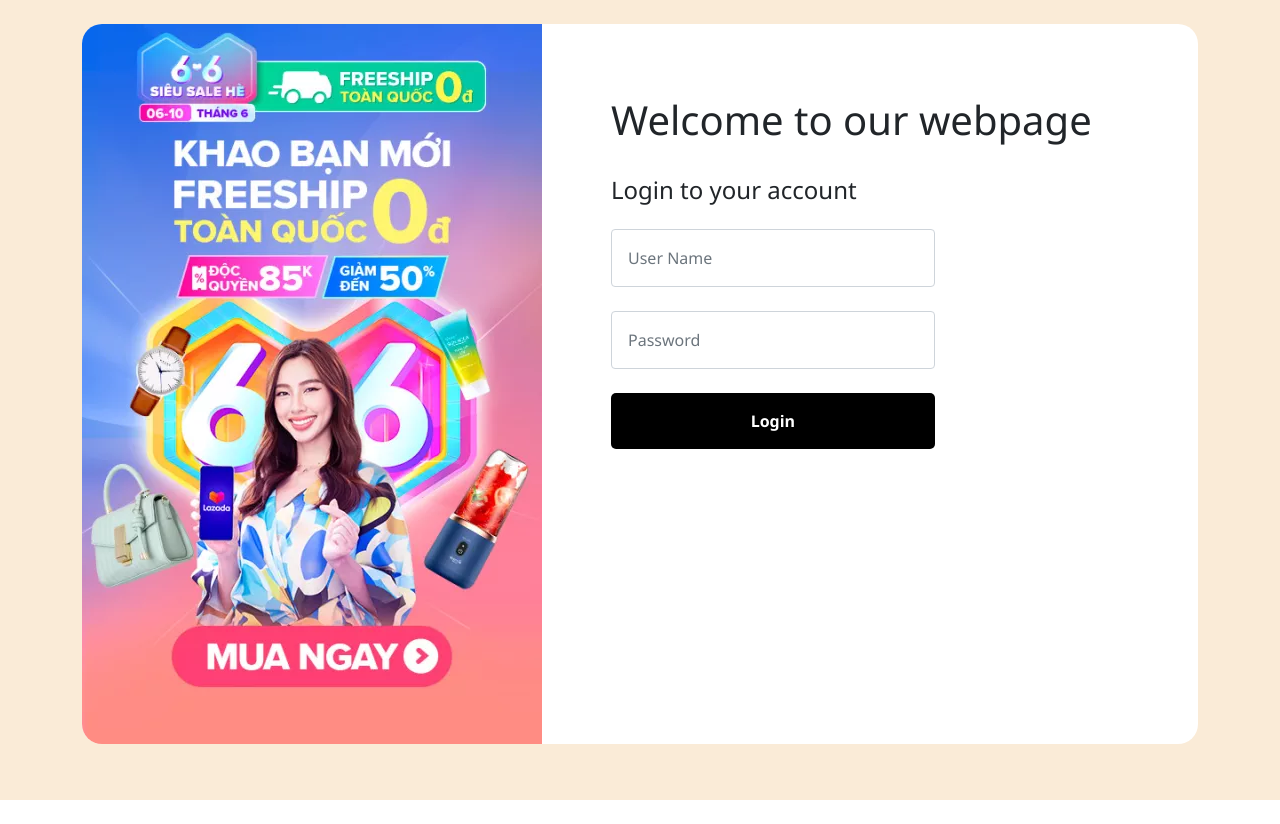
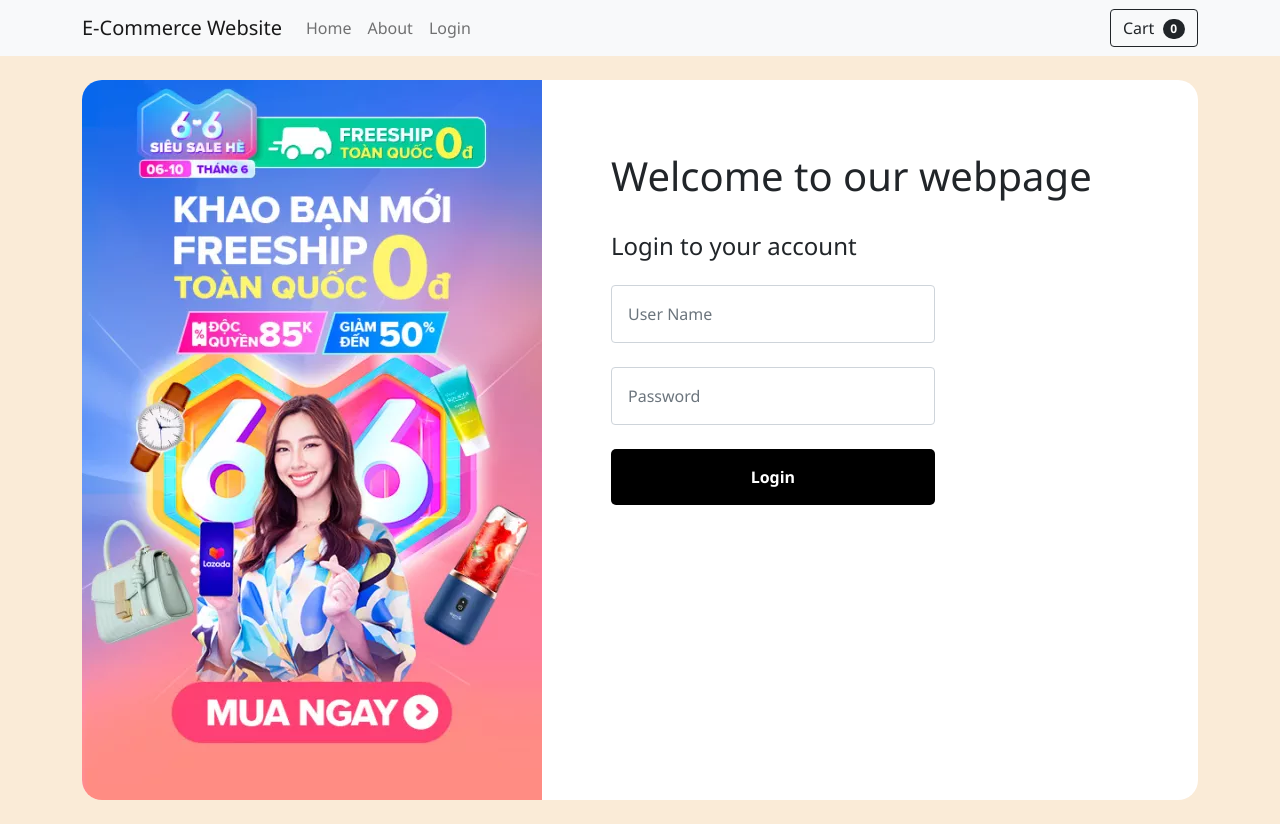
Before and after one commit to an6122003/COSC2430---FullStackWebApp, a PHP site: page /login.php in a window 1280 px wide. Before the commit the page ends 800 px from the top, so only its background shows below. Run offline with PHP 8.4, Linux system fonts and the light colour scheme.

Commit message:
Update Header bootstrap

```diff
--- a/header.php
+++ b/header.php
@@ -2,15 +2,42 @@
     session_start();
 ?>
 
-<nav>
+<!doctype html>
+<html lang="en">
+  <head>
+    <meta charset="utf-8">
+    <meta name="viewport" content="width=device-width, initial-scale=1">
+
+    <!-- Bootstrap CSS -->
+    <link href="https://cdn.jsdelivr.net/npm/bootstrap@5.0.2/dist/css/bootstrap.min.css" rel="stylesheet">
+</head>
+  <body>
+    <nav class="navbar navbar-expand-lg navbar-light bg-light">
+        <div class="container">
+            <a class="navbar-brand" href="index.php">E-Commerce Website</a>
+            <button class="navbar-toggler" type="button" data-bs-toggle="collapse" data-bs-target="#navbarSupportedContent"><span class="navbar-toggler-icon"></span></button> <!--tag for responsive navbar bootstrap-->
+            <div class="collapse navbar-collapse" id="navbarSupportedContent">
+                <ul class="navbar-nav me-auto"> <!--auto margin-->
+                    <li class="nav-item"><a class="nav-link"href="index.php">Home</a></li>
+                    <li class="nav-item"><a class="nav-link" href="index.php">About</a></li>
                     <?php
                     if(isset($_SESSION['loggedin'])){
-            echo "<a href='my_account.php'>My Account</a>";
+                        echo '<li class="nav-item"><a class="nav-link" href="my_account.php">My Account</a></li>';
                         echo"<form method='post' action='process/logout_process.php'>
                                 <input type='submit' name='logout' value='Logout'>
                             </form>";
                     } else{
-            echo "<a href='login.php'>Login</a>";
+                        echo '<li class="nav-item"><a class="nav-link" href="login.php">Login</a></li>';
                     }
                 ?>
+                </ul>
+
+                <form class="d-flex">
+                    <button class="btn btn-outline-dark" type="submit">
+                        Cart
+                        <span class="badge bg-dark text-white ms-1 rounded-pill">0</span>
+                    </button>
+                </form>
+            </div>
+        </div>
     </nav>
--- a/login.php
+++ b/login.php
@@ -1,3 +1,8 @@
+<header>
+        <?php
+            include 'header.php';
+        ?>
+    </header>
 <!DOCTYPE html>
 <html lang="en">
 <head>
@@ -42,6 +47,8 @@
     </style>
 </head>
 <body>
+
+
     <section class="form mx-5 my-4">
         <div class="container">
             <div class="row g-0">
```
Also changed, not shown: login.html (+28 -0 lines). Lines whose indentation alone changed are shown as unchanged.
